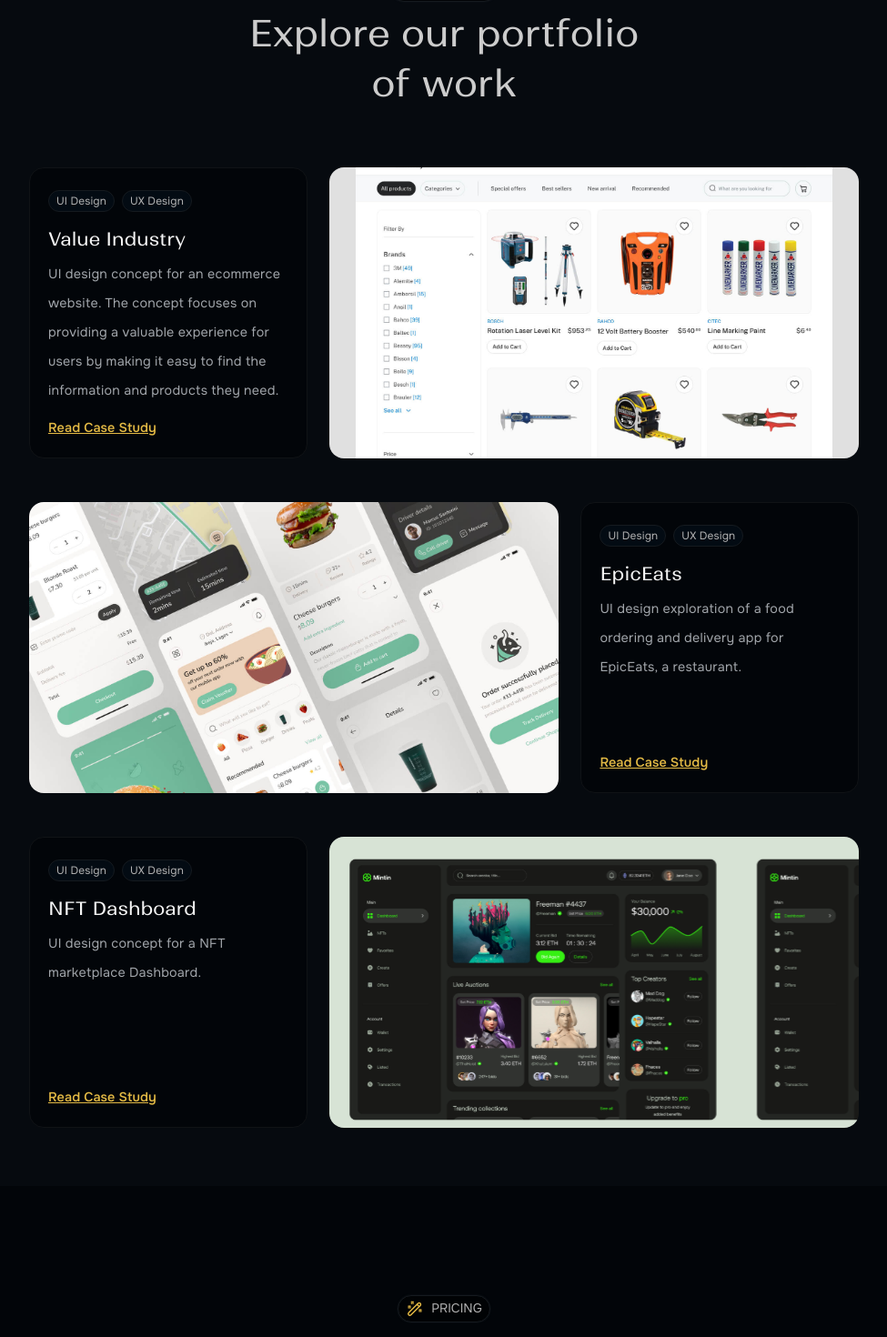
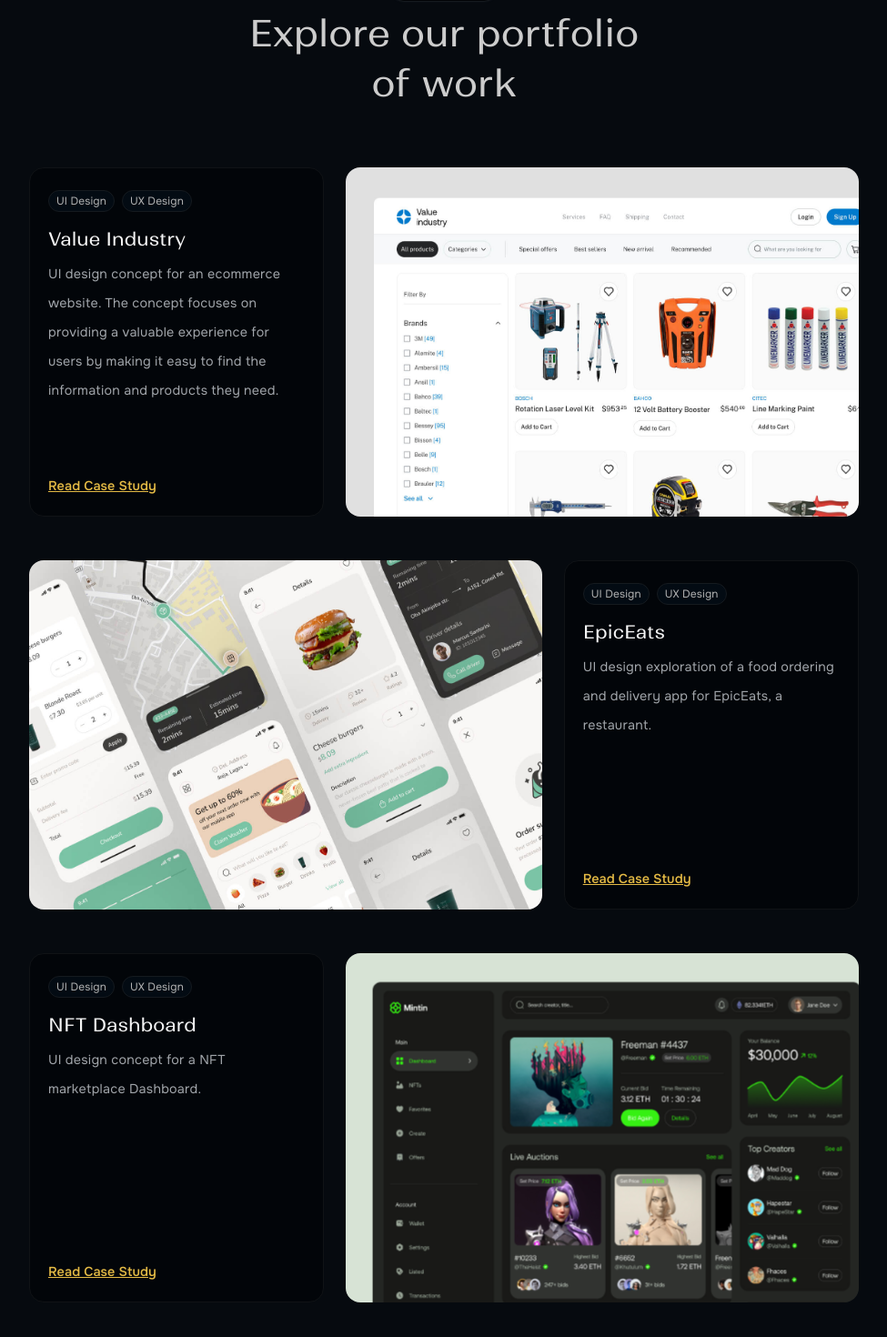
Before and after one commit to shady-cj/imperium, a React (Vite) app: page / in a window 1280 px wide. Shown: the part 3220-4690 px from the top of the page at 91% size, without its empty margins (152-1127 px from the left). Built offline with nearby package versions, Linux system fonts and the light colour scheme.

Commit message:
adjusted project image rendering and flex property on benefit section

```diff
--- a/src/pages/Benefits/index.scss
+++ b/src/pages/Benefits/index.scss
@@ -24,7 +24,7 @@
             gap: 2rem;
             border-radius: 16px;
             border: 0.5px solid #15191F;
-            flex-basis: 30%;
+            flex-basis: 31.58%;
             overflow: hidden;
 
             background: linear-gradient(0deg, $secondary_color, $secondary_color),
--- a/src/pages/Projects/index.jsx
+++ b/src/pages/Projects/index.jsx
@@ -38,16 +38,26 @@ const index = () => {
             <div className="project-display">
                 <div className="project-display-card">
                     <ProjectCard tags={projectContents[0].tags} title={projectContents[0].title} description={projectContents[0].description} />
-                    <img src={valueIndustry} alt="" loading="lazy" />
+                    <div>
+                        <img src={valueIndustry} alt="" loading="lazy" />
+                    </div>
                 </div>
                 <div className="project-display-card">
-                    <img src={epicEats} alt="" loading="lazy" />
+                    <div>
+
+                        <img src={epicEats} alt="" loading="lazy" />
+                    </div>
+
                     <ProjectCard tags={projectContents[1].tags} title={projectContents[1].title} description={projectContents[1].description} />
 
                 </div>
                 <div className="project-display-card">
                     <ProjectCard tags={projectContents[2].tags} title={projectContents[2].title} description={projectContents[2].description} />
-                    <img src={nftsvg} alt="" loading="lazy" />
+                    <div>
+
+                        <img src={nftsvg} alt="" loading="lazy" />
+                    </div>
+
                 </div>
 
             </div>
--- a/src/pages/Projects/index.scss
+++ b/src/pages/Projects/index.scss
@@ -22,14 +22,27 @@
 
             gap: 1.5rem;
 
-            img {
-                flex: 1;
+            &>div {
                 border-radius: 1rem;
-                height: 20rem;
-                object-fit: cover;
+                height: 24rem;
                 aspect-ratio: 91/50;
+                overflow: hidden;
 
+                img {
+
+                    flex: 1;
+                    height: 100%;
+                    width: 100%;
+                    border-radius: 1rem;
+                    transform: scale(1.11, 1.16) translate(-1.4rem, -1.6rem);
+                    object-fit: cover;
+                    object-position: 3.125rem 3.125rem;
+                    aspect-ratio: 91/50;
+
+                }
             }
+
+
         }
     }
 }
--- a/src/styles/_fonts.scss
+++ b/src/styles/_fonts.scss
@@ -40,7 +40,7 @@
         url('/assets/fonts/ranade/Ranade-Variable.woff') format('woff'),
         url('/assets/fonts/ranade/Ranade-Variable.ttf') format('truetype');
     font-weight: 100 700;
-    font-display: swap;
+    /* font-display: swap; */
     font-style: normal;
 }
 
@@ -62,7 +62,7 @@
         url('/assets/fonts/ranade/Ranade-VariableItalic.woff') format('woff'),
         url('/assets/fonts/ranade/Ranade-VariableItalic.ttf') format('truetype');
     font-weight: 100 700;
-    font-display: swap;
+    /* font-display: swap; */
     font-style: italic;
 }
 
@@ -73,7 +73,7 @@
         url('/assets/fonts/ranade/Ranade-Thin.woff') format('woff'),
         url('/assets/fonts/ranade/Ranade-Thin.ttf') format('truetype');
     font-weight: 100;
-    font-display: swap;
+    /* font-display: swap; */
     font-style: normal;
 }
 
@@ -84,7 +84,7 @@
         url('/assets/fonts/ranade/Ranade-ThinItalic.woff') format('woff'),
         url('/assets/fonts/ranade/Ranade-ThinItalic.ttf') format('truetype');
     font-weight: 100;
-    font-display: swap;
+    /* font-display: swap; */
     font-style: italic;
 }
 
@@ -95,7 +95,7 @@
         url('/assets/fonts/ranade/Ranade-Light.woff') format('woff'),
         url('/assets/fonts/ranade/Ranade-Light.ttf') format('truetype');
     font-weight: 300;
-    font-display: swap;
+    /* font-display: swap; */
     font-style: normal;
 }
 
@@ -106,7 +106,7 @@
         url('/assets/fonts/ranade/Ranade-LightItalic.woff') format('woff'),
         url('/assets/fonts/ranade/Ranade-LightItalic.ttf') format('truetype');
     font-weight: 300;
-    font-display: swap;
+    /* font-display: swap; */
     font-style: italic;
 }
 
@@ -117,7 +117,7 @@
         url('/assets/fonts/ranade/Ranade-Regular.woff') format('woff'),
         url('/assets/fonts/ranade/Ranade-Regular.ttf') format('truetype');
     font-weight: 400;
-    font-display: swap;
+    /* font-display: swap; */
     font-style: normal;
 }
 
@@ -128,7 +128,7 @@
         url('/assets/fonts/ranade/Ranade-Italic.woff') format('woff'),
         url('/assets/fonts/ranade/Ranade-Italic.ttf') format('truetype');
     font-weight: 400;
-    font-display: swap;
+    /* font-display: swap; */
     font-style: italic;
 }
 
@@ -139,7 +139,7 @@
         url('/assets/fonts/ranade/Ranade-Medium.woff') format('woff'),
         url('/assets/fonts/ranade/Ranade-Medium.ttf') format('truetype');
     font-weight: 500;
-    font-display: swap;
+    /* font-display: swap; */
     font-style: normal;
 }
 
@@ -150,7 +150,7 @@
         url('/assets/fonts/ranade/Ranade-MediumItalic.woff') format('woff'),
         url('/assets/fonts/ranade/Ranade-MediumItalic.ttf') format('truetype');
     font-weight: 500;
-    font-display: swap;
+    /* font-display: swap; */
     font-style: italic;
 }
 
@@ -161,7 +161,7 @@
         url('/assets/fonts/ranade/Ranade-Bold.woff') format('woff'),
         url('/assets/fonts/ranade/Ranade-Bold.ttf') format('truetype');
     font-weight: 700;
-    font-display: swap;
+    /* font-display: swap; */
     font-style: normal;
 }
 
@@ -172,7 +172,7 @@
         url('/assets/fonts/ranade/Ranade-BoldItalic.woff') format('woff'),
         url('/assets/fonts/ranade/Ranade-BoldItalic.ttf') format('truetype');
     font-weight: 700;
-    font-display: swap;
+    /* font-display: swap; */
     font-style: italic;
 }
 
@@ -203,7 +203,7 @@
     src: url('/assets/fonts/onest/WOFF/OnestExtraBold1602-hint.woff') format('woff'),
         url('/assets/fonts/onest/TTF/OnestExtraBold1602-hint.ttf') format('truetype');
     font-weight: 900;
-    font-display: swap;
+    /* font-display: swap; */
     font-style: normal;
 }
 
@@ -212,7 +212,7 @@
     src: url('/assets/fonts/onest/WOFF/OnestBold1602-hint.woff') format('woff'),
         url('/assets/fonts/onest/TTF/OnestBold1602-hint.ttf') format('truetype');
     font-weight: 600;
-    font-display: swap;
+    /* font-display: swap; */
     font-style: normal;
 }
 
@@ -222,7 +222,7 @@
     src: url('/assets/fonts/onest/WOFF/OnestMedium1602-hint.woff') format('woff'),
         url('/assets/fonts/onest/TTF/OnestMedium1602-hint.ttf') format('truetype');
     font-weight: 500;
-    font-display: swap;
+    /* font-display: swap; */
     font-style: normal;
 }
 
@@ -232,7 +232,7 @@
     src: url('/assets/fonts/onest/WOFF/OnestRegular1602-hint.woff') format('woff'),
         url('/assets/fonts/onest/TTF/OnestRegular1602-hint.ttf') format('truetype');
     font-weight: 400;
-    font-display: swap;
+    /* font-display: swap; */
     font-style: normal;
 }
 
@@ -241,7 +241,7 @@
     src: url('/assets/fonts/onest/WOFF/OnestLight1602-hint.woff') format('woff'),
         url('/assets/fonts/onest/TTF/OnestLight1602-hint.ttf') format('truetype');
     font-weight: 200;
-    font-display: swap;
+    /* font-display: swap; */
     font-style: normal;
 }
 
@@ -250,7 +250,7 @@
     src: url('/assets/fonts/onest/WOFF/OnestThin1602-hint.woff') format('woff'),
         url('/assets/fonts/onest/TTF/OnestThin1602-hint.ttf') format('truetype');
     font-weight: 100;
-    font-display: swap;
+    /* font-display: swap; */
     font-style: normal;
 }
 
```
